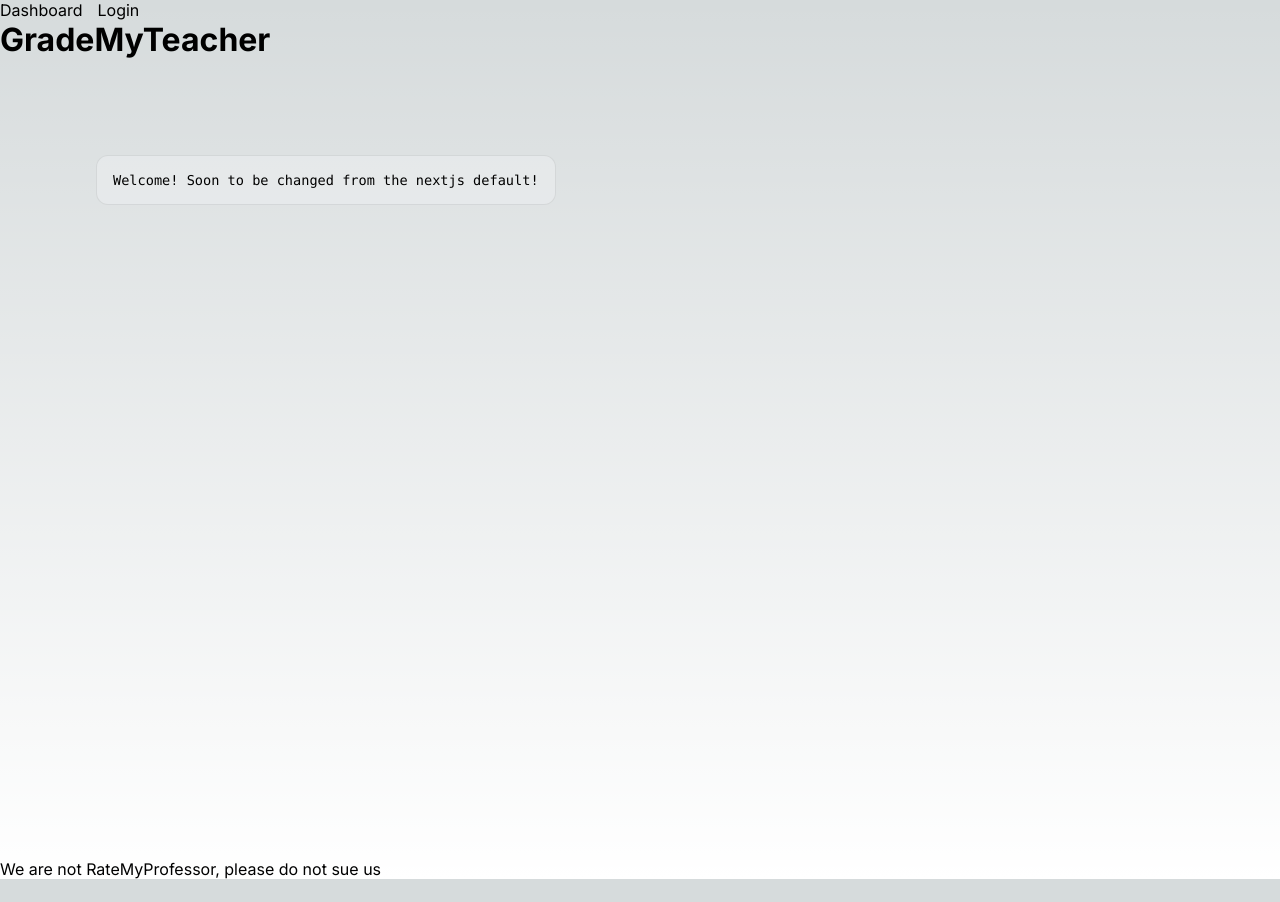
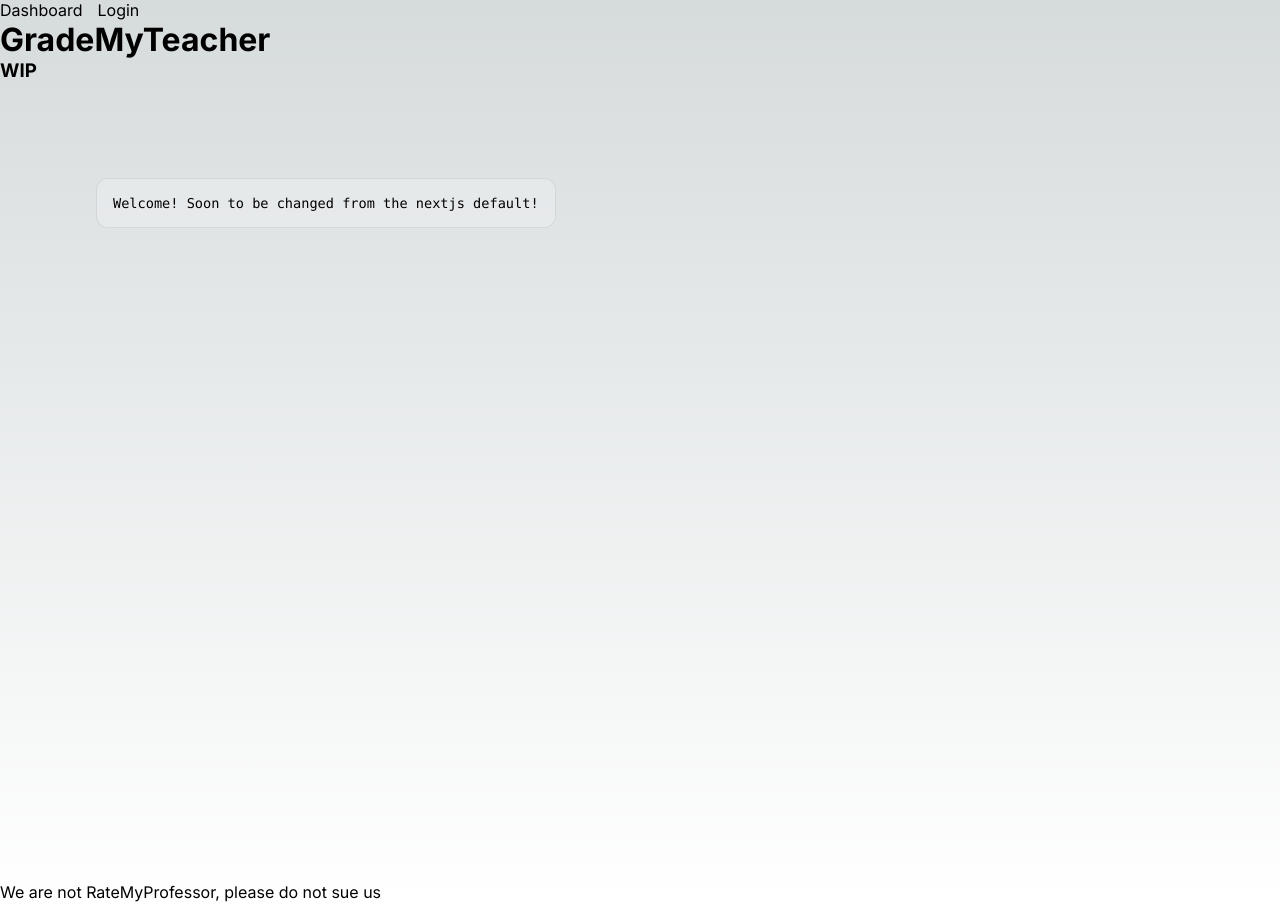
Before and after one commit to darrelawah/GradeMyTeacher, a Next.js app: page / in a window 1280 px wide. Before the commit the page ends 879 px from the top, so only its background shows below. Built offline with nearby package versions, Linux system fonts and the light colour scheme.

Commit message:
some slight modifications to the metadata

```diff
--- a/app/layout.js
+++ b/app/layout.js
@@ -8,8 +8,8 @@ import FooterBar from "./components/FooterBar";
 const inter = Inter({ subsets: ["latin"] });
 
 export const metadata = {
-  title: "Create Next App",
-  description: "Generated by create next app",
+  title: "Grade My Teacher",
+  description: "Placing teachers and students on more equal ground since 2024.",
 };
 
 export default function RootLayout({ children }) {
@@ -17,9 +17,16 @@ export default function RootLayout({ children }) {
     <html lang="en">
       <body className={inter.className}>
       <Navbar/>
-        <h1>
-          GradeMyTeacher
-        </h1>
+        <div>
+          <h1>
+            GradeMyTeacher
+          </h1>
+        </div>
+        <div>
+          <h3>
+            WIP
+          </h3>
+        </div>
       {children}
       <FooterBar/>
       </body>
```
